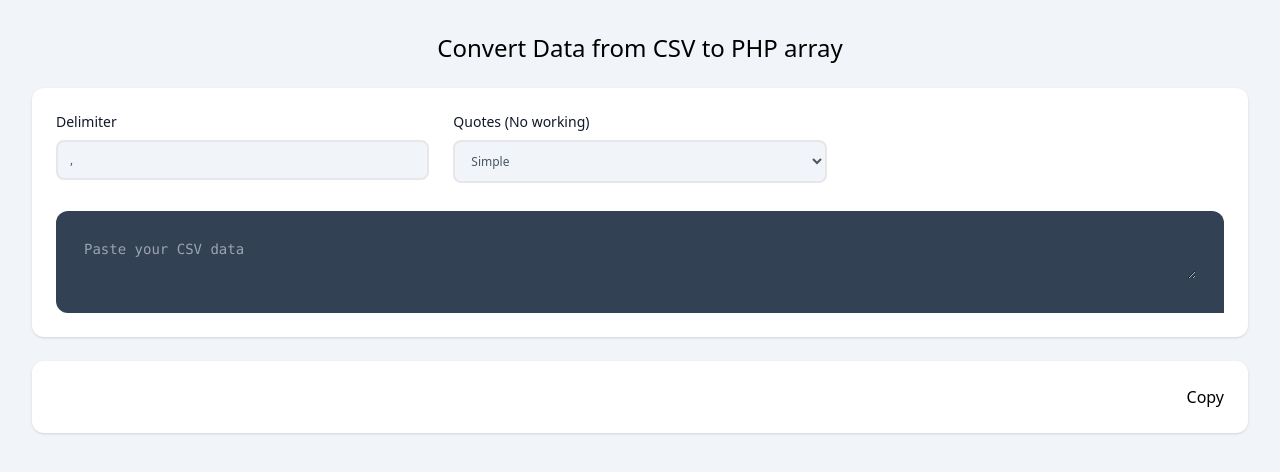
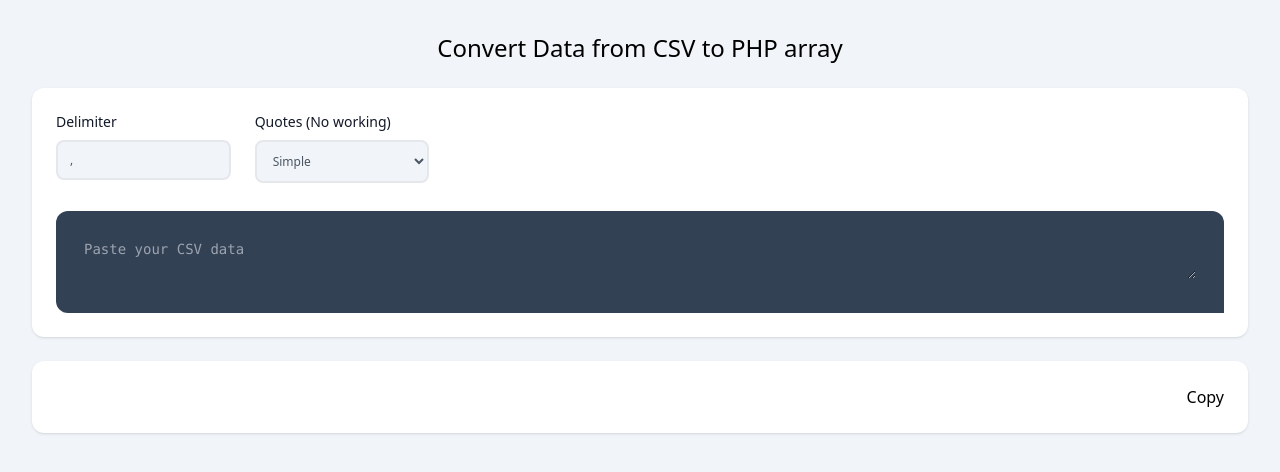
Before and after one commit to kenetpicado/php-array-converter, a Vue app: page / in a window 1280 px wide. Shown: the top 472 px of the page. Built offline with nearby package versions, Linux system fonts and the light colour scheme.

Commit message:
Update App.vue

```diff
--- a/src/App.vue
+++ b/src/App.vue
@@ -6,7 +6,7 @@
             </h1>
             <section class="shadow dark:shadow-xl rounded-xl bg-white dark:bg-slate-800 p-3 md:p-6">
 
-                <div class="grid gap-6 mb-6 md:grid-cols-3">
+                <div class="grid gap-6 mb-6 md:grid-cols-6">
                     <InputForm v-model="delimiter" text="Delimiter" />
                     <div>
                         <label class="label-primary">Quotes (No working)</label>
```
